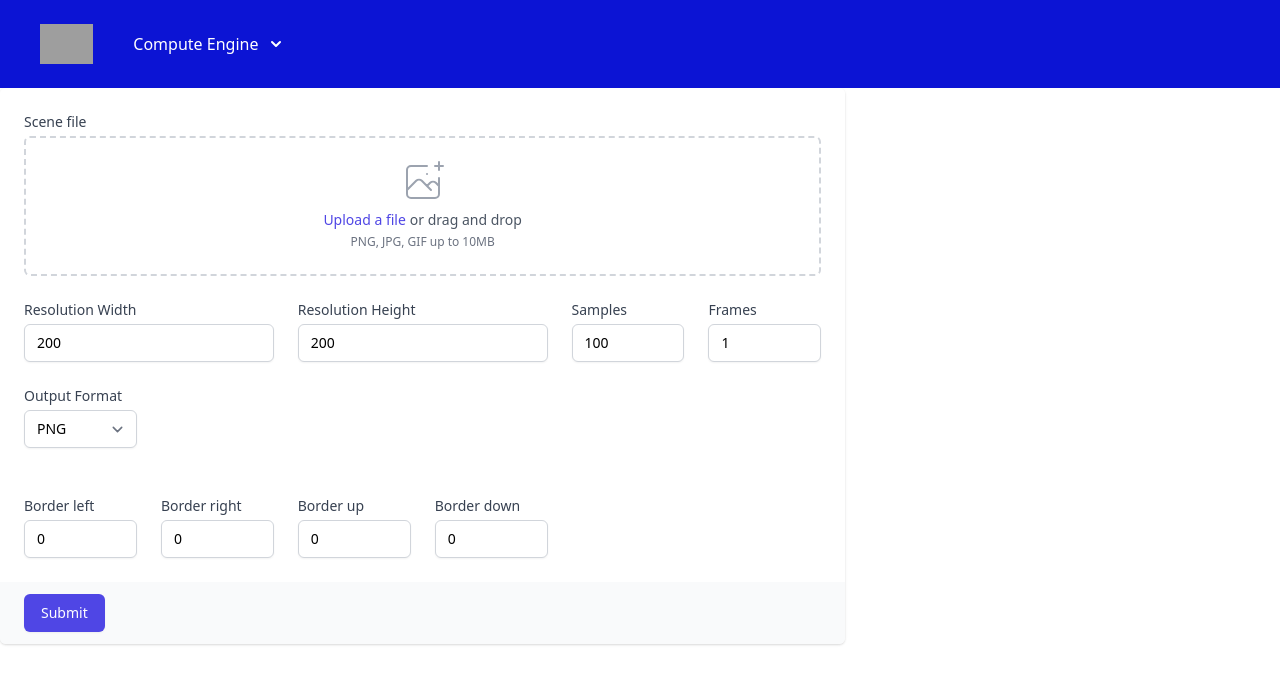
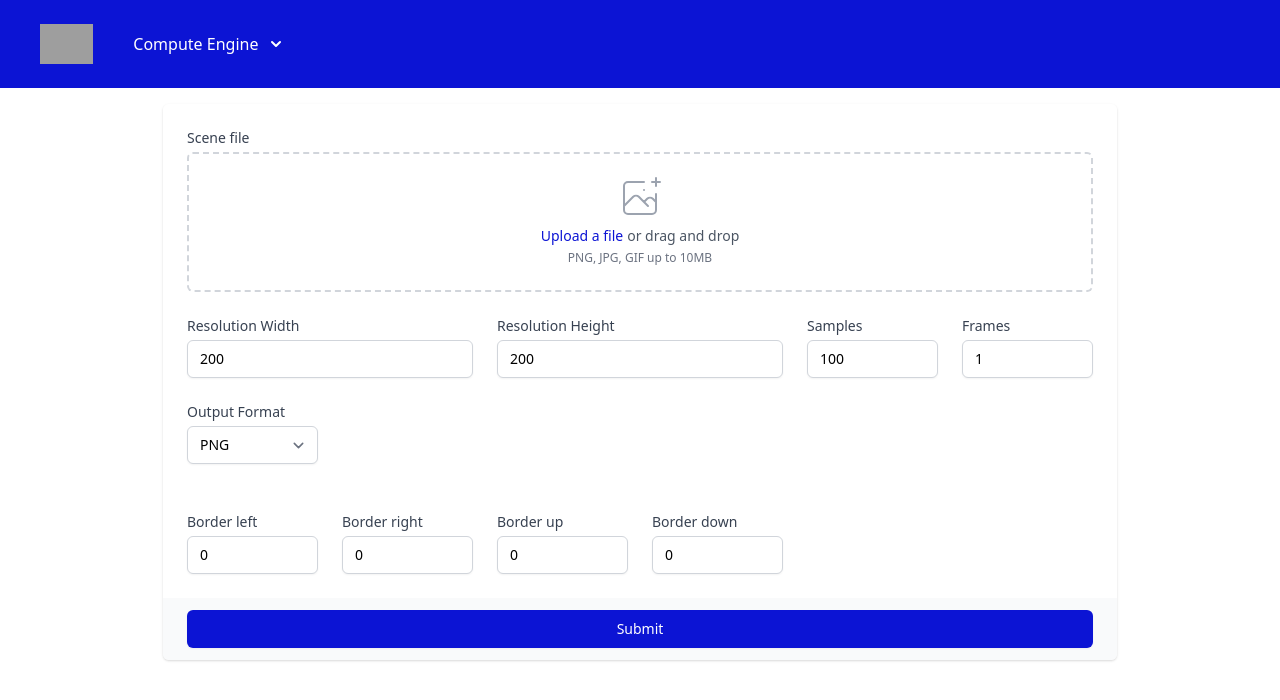
Before and after one commit to cryptobench/golemgrid-frontend, a Vue app: page / in a window 1280 px wide. Shown: the top 700 px of the page. Built offline with nearby package versions, Linux system fonts and the light colour scheme; grey boxes are pictures that could not be loaded.

Commit message:
Center form om medium device

```diff
--- a/src/components/Form.vue
+++ b/src/components/Form.vue
@@ -1,8 +1,8 @@
 <template>
   <div>
-    <div class="mt-10 sm:mt-0">
-      <div class="md:grid md:grid-cols-3 md:gap-6">
-        <div class="mt-5 md:mt-0 md:col-span-2">
+    <div class="mt-20 sm:mt-4">
+      <div class="md:grid md:grid-cols-8 md:gap-6">
+        <div class="mt-5 md:mt-0 md:col-span-6 md:col-start-2 ">
           <form enctype="multipart/form-data" v-on:submit.prevent="submitForm">
             <div class="shadow overflow-hidden sm:rounded-md">
               <div class="px-4 py-5 bg-white sm:p-6">
@@ -31,7 +31,7 @@
                         <div class="flex text-sm text-gray-600">
                           <label
                             for="file"
-                            class="relative cursor-pointer bg-white rounded-md font-medium text-indigo-600 hover:text-indigo-500 focus-within:outline-none focus-within:ring-2 focus-within:ring-offset-2 focus-within:ring-indigo-500"
+                            class="relative cursor-pointer bg-white rounded-md font-medium text-golemblue hover:text-indigo-500 focus-within:outline-none focus-within:ring-2 focus-within:ring-offset-2 focus-within:ring-indigo-500"
                           >
                             <span>Upload a file</span>
                             <input id="file" ref="file" name="file" type="file" v-on:change="handleFileUpload()" class="sr-only" />
@@ -157,7 +157,7 @@
                   <button
                     @click="open = !open"
                     type="submit"
-                    class="inline-flex justify-center py-2 px-4 border border-transparent shadow-sm text-sm font-medium rounded-md text-white bg-indigo-600 hover:bg-indigo-700 focus:outline-none focus:ring-2 focus:ring-offset-2 focus:ring-indigo-500"
+                    class="w-full py-2 px-4 border border-transparent shadow-sm text-sm font-medium rounded-md text-white bg-golemblue hover:bg-indigo-700 focus:outline-none focus:ring-2 focus:ring-offset-2 focus:ring-indigo-500"
                   >
                     Submit
                   </button>
```
